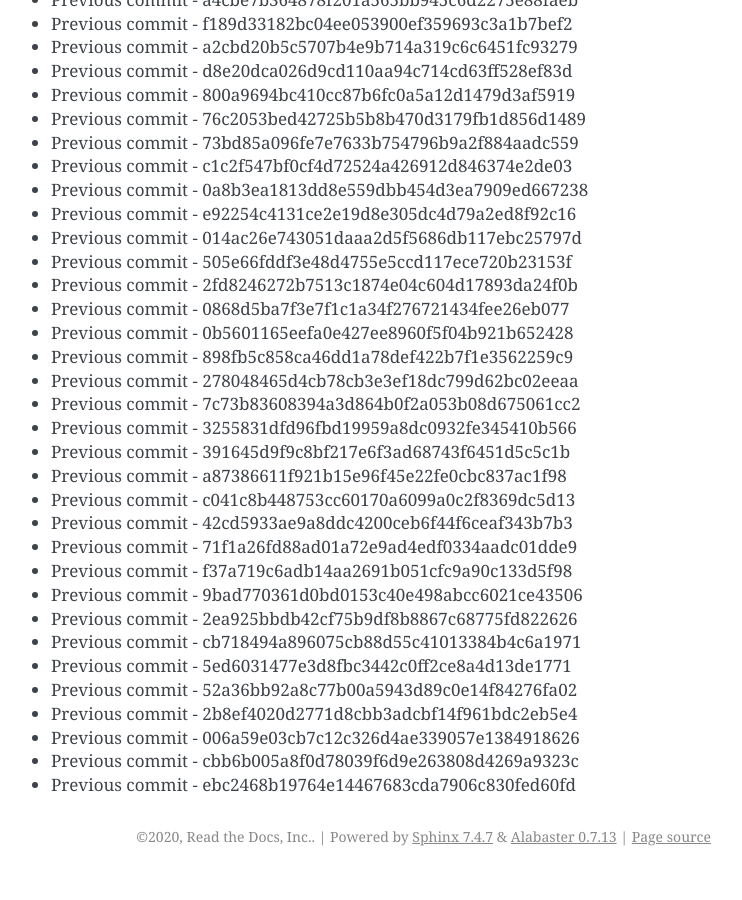
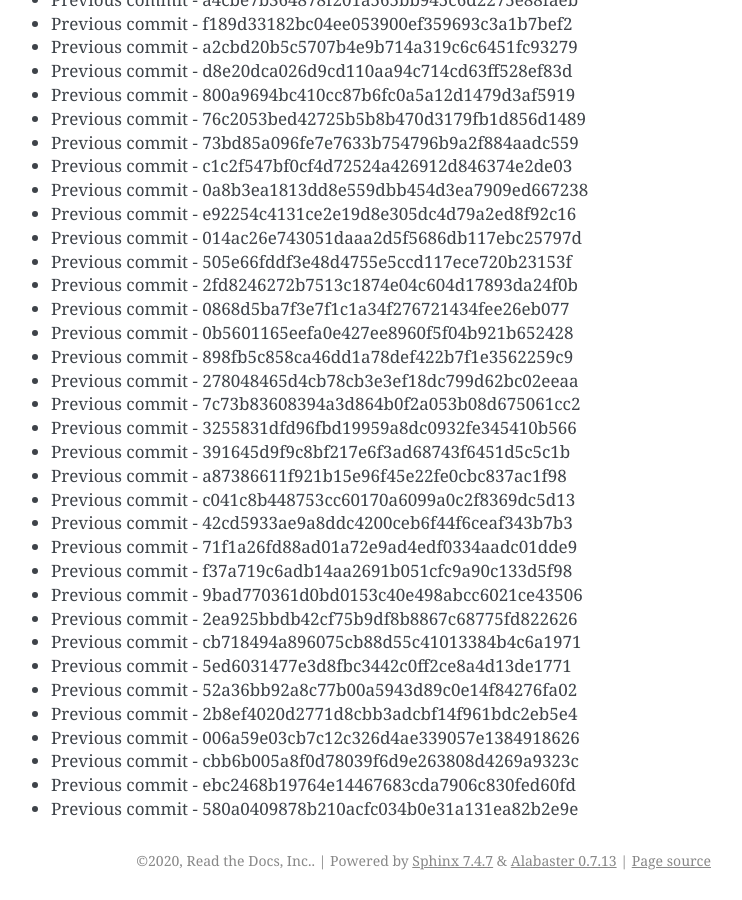
Before and after one commit to readthedocs/rtd-git-stresstest, a Sphinx documentation site: the page built from docs/updates.rst, in a window 1280 px wide and 900 px high, scrolled down 67168 px. Shown: the whole window, without its empty margins (399-1141 px from the left). Built offline with Sphinx 7.4.7, drawn with Linux system fonts in a browser that asks for light colours; before the commit the page ends 68044 px from its top, so only the background shows below that.

Commit message:
Generating commit from previous: 580a0409878b210acfc034b0e31a131ea82b2e9e

```diff
--- a/docs/updates.rst
+++ b/docs/updates.rst
@@ -2854,3 +2854,4 @@ It can be tested for any performance characteristics.
 * Previous commit - 006a59e03cb7c12c326d4ae339057e1384918626
 * Previous commit - cbb6b005a8f0d78039f6d9e263808d4269a9323c
 * Previous commit - ebc2468b19764e14467683cda7906c830fed60fd
+* Previous commit - 580a0409878b210acfc034b0e31a131ea82b2e9e
```
